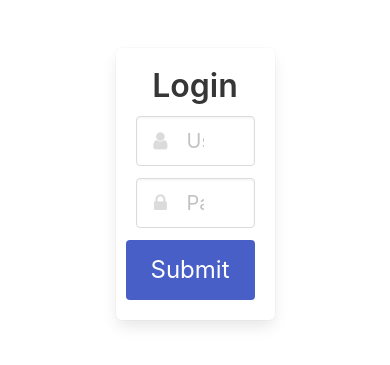
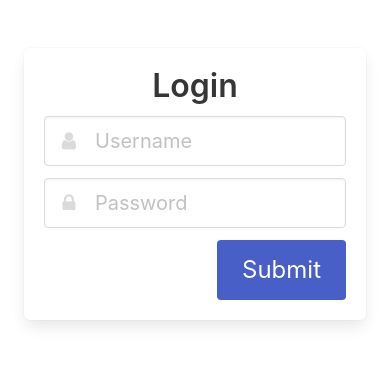
Before and after one commit to ftdysa/bookshelf, a Symfony app: template templates/security/login.html.twig in a window 390 px wide. Shown: the part 52-417 px from the top of the page. Run offline with Twig, Linux system fonts and the light colour scheme; the template is opened without the code that fills it, so the values that code supplies are empty; style sheets or scripts are compiled from the project's sources; some libraries are stand-ins or nearby versions.

Commit message:
Make login full width on mobile

```diff
--- a/templates/security/login.html.twig
+++ b/templates/security/login.html.twig
@@ -2,7 +2,7 @@
 
 {% block body %}
 
-<div class="columns is-mobile">
+<div class="columns">
     <div class="column is-half is-offset-one-quarter">
         <div class="box">
             <div class="field has-text-centered">
```
